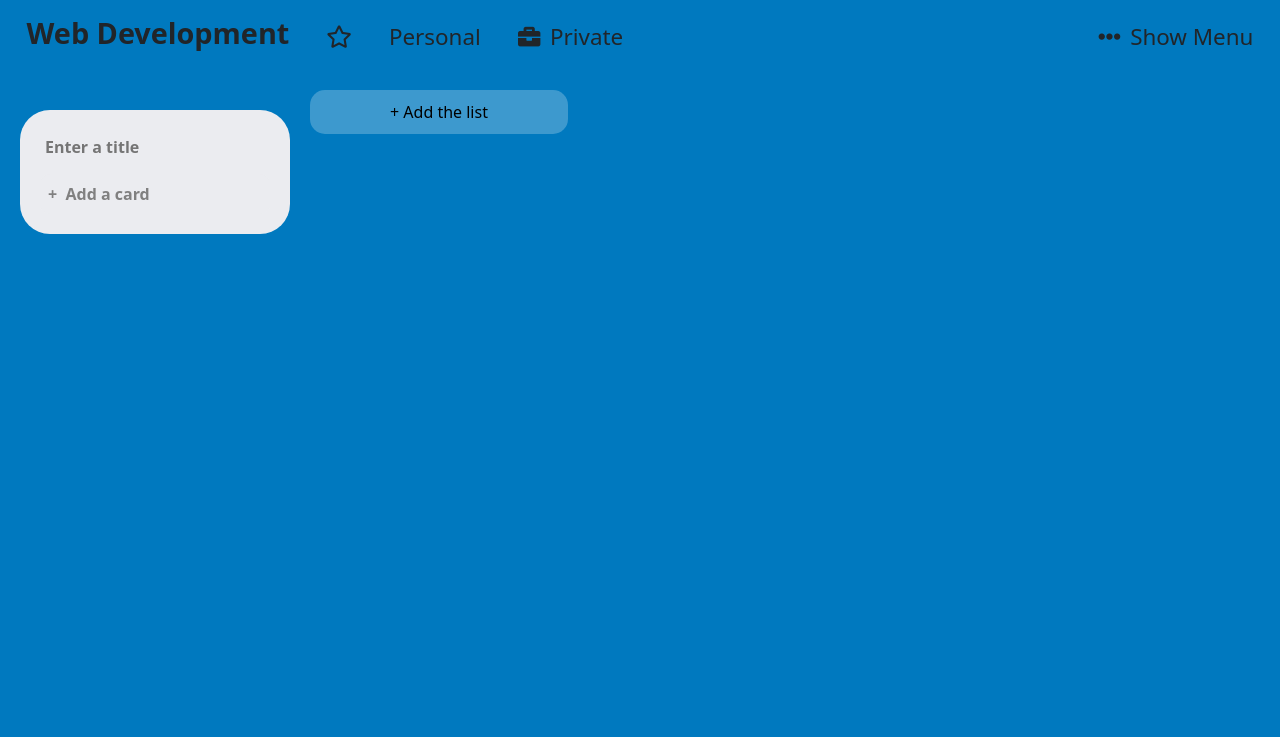
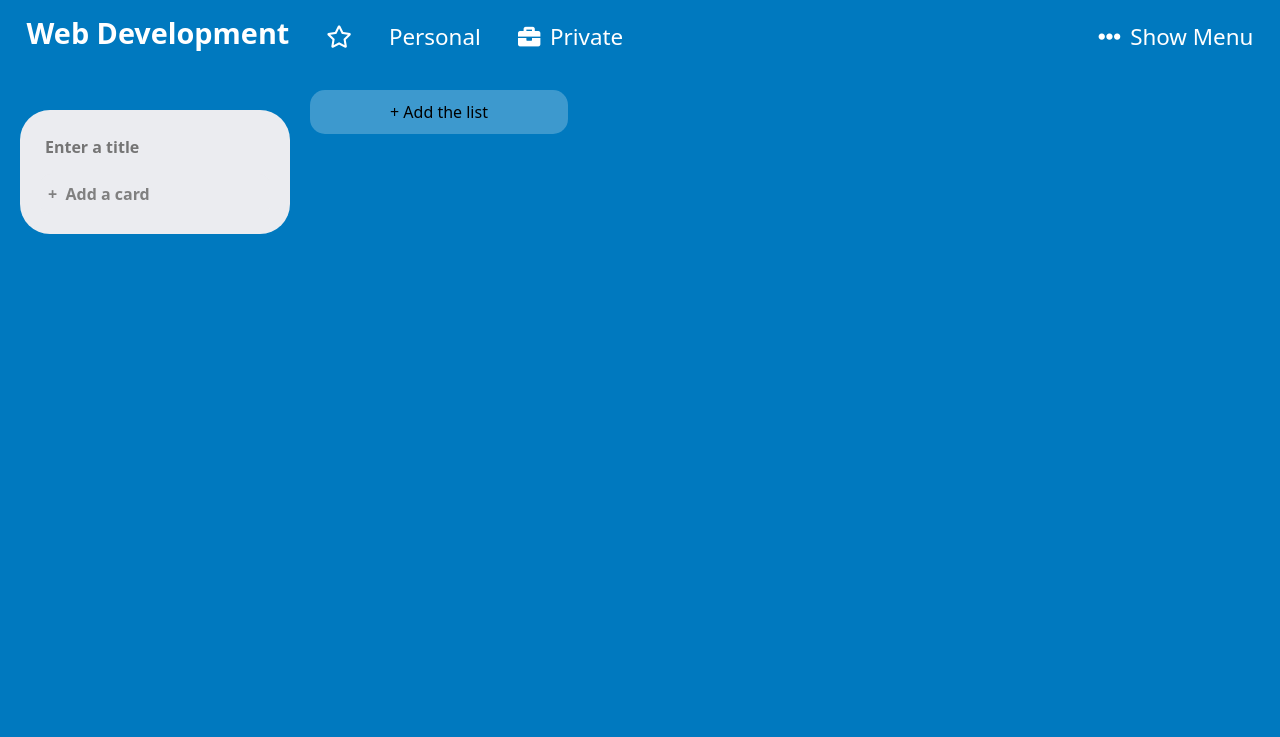
Before and after one commit to cleverice007/Trello_Practice, a plain HTML site: page index.html in a window 1280 px wide. Shown: the part 63-800 px from the top of the page. Drawn offline with nearby package versions, Linux system fonts and the light colour scheme.

Commit message:
css decoration

```diff
--- a/app.css
+++ b/app.css
@@ -115,7 +115,6 @@ body {
   margin-bottom: 30px;
   margin-top: 20px;
   padding: 0 1rem;
-  color: #f6f6f6;
 }
 
 .board-controls {
@@ -124,6 +123,7 @@ body {
 
 .board-controls .btn {
   margin-right: 1rem;
+  color: #fff;
 }
 
 
@@ -138,9 +138,14 @@ body {
   background-color: #006aa8;
 }
 
+.menu-btn{
+  color: #fff;
+}
+
 .private-btn-icon,
 .menu-btn-icon {
   padding-right: 0.6rem;
+  color: #fff;
   white-space: nowrap;
 }
 
```
